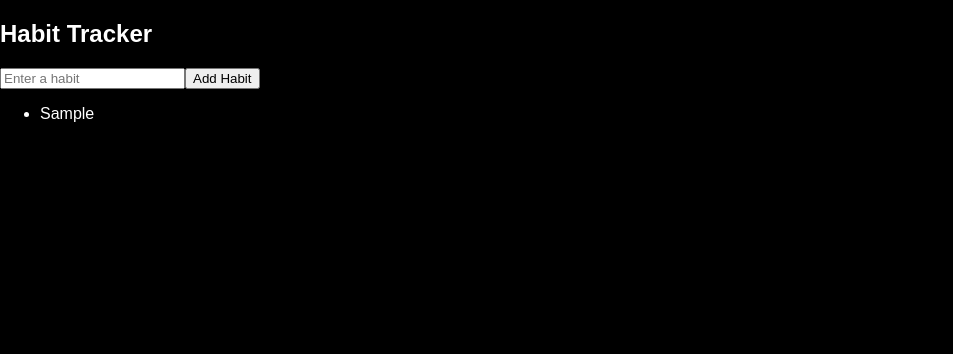
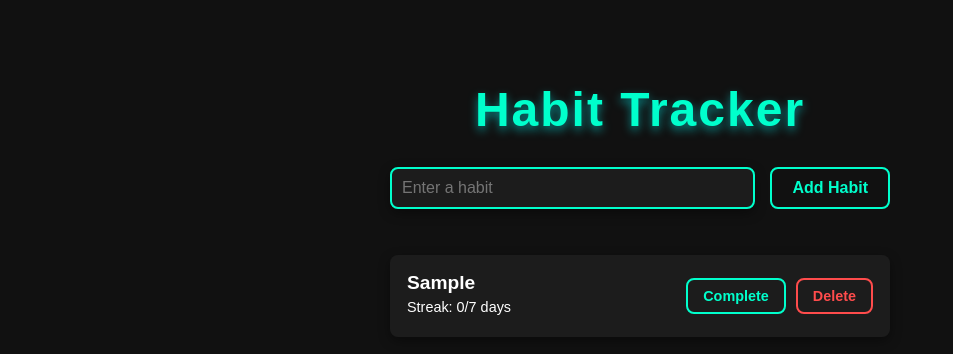
Before and after one commit to pavaniselvakumar/Productivity-Tracker, a React (Vite) app: page /habit-tracker in a window 1280 px wide. Both pictures are taken after typing "Sample" into the empty fields and a click on the button "Add Habit". Shown: the top 354 px of the page, without its empty margins (0-953 px from the left). Built offline with nearby package versions, Linux system fonts and the light colour scheme.

Commit message:
Update HabitTracker.js

```diff
--- a/src/components/HabitTracker.js
+++ b/src/components/HabitTracker.js
@@ -5,23 +5,210 @@ const HabitTracker = () => {
   const [habits, setHabits] = useState([]);
 
   const addHabit = () => {
-    setHabits([...habits, habit]);
+    if (habit.trim()) {
+      setHabits([
+        ...habits,
+        { text: habit, completed: false, streak: 0, target: 7 },
+      ]);
       setHabit("");
+    }
+  };
+
+  const toggleComplete = (index) => {
+    setHabits(
+      habits.map((h, i) =>
+        i === index
+          ? {
+              ...h,
+              completed: !h.completed,
+              streak: h.completed ? h.streak - 1 : h.streak + 1,
+            }
+          : h
+      )
+    );
+  };
+
+  const deleteHabit = (index) => {
+    setHabits(habits.filter((_, i) => i !== index));
   };
 
   return (
-    <div>
-      <h2>Habit Tracker</h2>
+    <div
+      style={{
+        fontFamily: "'Poppins', sans-serif",
+        padding: "50px",
+        background: "#111",
+        minHeight: "100vh",
+        display: "flex",
+        flexDirection: "column",
+        alignItems: "center",
+        color: "#fff",
+      }}
+    >
+      {/* Title */}
+      <h1
+        style={{
+          fontSize: "3rem",
+          marginBottom: "30px",
+          color: "#00ffcc",
+          textShadow: "0 4px 10px rgba(0, 255, 255, 0.5)",
+          letterSpacing: "2px",
+        }}
+      >
+        Habit Tracker
+      </h1>
+
+      {/* Input Section */}
+      <div
+        style={{
+          display: "flex",
+          alignItems: "center",
+          gap: "15px",
+          marginBottom: "30px",
+          width: "100%",
+          maxWidth: "500px",
+        }}
+      >
         <input
           type="text"
           value={habit}
           onChange={(e) => setHabit(e.target.value)}
           placeholder="Enter a habit"
+          style={{
+            flex: 1,
+            padding: "10px",
+            fontSize: "1rem",
+            borderRadius: "8px",
+            border: "2px solid #00ffcc",
+            outline: "none",
+            color: "#fff",
+            background: "#1c1c1c",
+            boxShadow: "0 4px 12px rgba(0, 0, 0, 0.4)",
+          }}
         />
-      <button onClick={addHabit}>Add Habit</button>
-      <ul>
+        <button
+          onClick={addHabit}
+          style={{
+            padding: "10px 20px",
+            fontSize: "1rem",
+            fontWeight: "600",
+            color: "#00ffcc",
+            background: "transparent",
+            border: "2px solid #00ffcc",
+            borderRadius: "8px",
+            cursor: "pointer",
+            transition: "all 0.3s ease",
+          }}
+          onMouseOver={(e) => {
+            e.currentTarget.style.background = "#00ffcc";
+            e.currentTarget.style.color = "#111";
+          }}
+          onMouseOut={(e) => {
+            e.currentTarget.style.background = "transparent";
+            e.currentTarget.style.color = "#00ffcc";
+          }}
+        >
+          Add Habit
+        </button>
+      </div>
+
+      {/* Habits List */}
+      <ul
+        style={{
+          listStyle: "none",
+          padding: 0,
+          width: "100%",
+          maxWidth: "500px",
+        }}
+      >
         {habits.map((h, index) => (
-          <li key={index}>{h}</li>
+          <li
+            key={index}
+            style={{
+              display: "flex",
+              justifyContent: "space-between",
+              alignItems: "center",
+              padding: "15px",
+              marginBottom: "10px",
+              background: "#1c1c1c",
+              color: h.completed ? "#00ffcc" : "#fff",
+              borderRadius: "8px",
+              border: "2px solid transparent",
+              transition: "transform 0.3s ease, box-shadow 0.3s ease",
+              boxShadow: "0 4px 12px rgba(0, 0, 0, 0.4)",
+            }}
+            onMouseOver={(e) => {
+              e.currentTarget.style.border = "2px solid #00ffcc";
+              e.currentTarget.style.transform = "scale(1.02)";
+            }}
+            onMouseOut={(e) => {
+              e.currentTarget.style.border = "2px solid transparent";
+              e.currentTarget.style.transform = "scale(1)";
+            }}
+          >
+            <div style={{ flex: 1 }}>
+              <span style={{ fontSize: "1.2rem", fontWeight: "600" }}>
+                {h.text}
+              </span>
+              <p style={{ fontSize: "0.9rem", margin: "5px 0" }}>
+                Streak: {h.streak}/{h.target} days
+              </p>
+            </div>
+            <div style={{ display: "flex", gap: "10px" }}>
+              <button
+                onClick={() => toggleComplete(index)}
+                style={{
+                  padding: "8px 15px",
+                  fontSize: "0.9rem",
+                  fontWeight: "600",
+                  color: h.completed ? "#ff4c4c" : "#00ffcc",
+                  background: "transparent",
+                  border: `2px solid ${h.completed ? "#ff4c4c" : "#00ffcc"}`,
+                  borderRadius: "8px",
+                  cursor: "pointer",
+                  transition: "all 0.3s ease",
+                }}
+                onMouseOver={(e) => {
+                  e.currentTarget.style.background = h.completed
+                    ? "#ff4c4c"
+                    : "#00ffcc";
+                  e.currentTarget.style.color = "#111";
+                }}
+                onMouseOut={(e) => {
+                  e.currentTarget.style.background = "transparent";
+                  e.currentTarget.style.color = h.completed
+                    ? "#ff4c4c"
+                    : "#00ffcc";
+                }}
+              >
+                {h.completed ? "Undo" : "Complete"}
+              </button>
+              <button
+                onClick={() => deleteHabit(index)}
+                style={{
+                  padding: "8px 15px",
+                  fontSize: "0.9rem",
+                  fontWeight: "600",
+                  color: "#ff4c4c",
+                  background: "transparent",
+                  border: "2px solid #ff4c4c",
+                  borderRadius: "8px",
+                  cursor: "pointer",
+                  transition: "all 0.3s ease",
+                }}
+                onMouseOver={(e) => {
+                  e.currentTarget.style.background = "#ff4c4c";
+                  e.currentTarget.style.color = "#111";
+                }}
+                onMouseOut={(e) => {
+                  e.currentTarget.style.background = "transparent";
+                  e.currentTarget.style.color = "#ff4c4c";
+                }}
+              >
+                Delete
+              </button>
+            </div>
+          </li>
         ))}
       </ul>
     </div>
```
Lines whose indentation alone changed are shown as unchanged.
